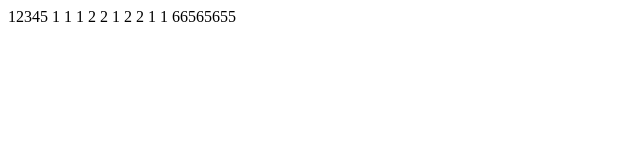
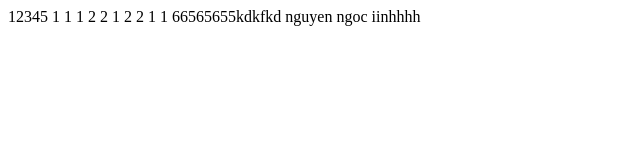
Before and after one commit to NgocVinhSoft/test, a plain HTML site: page abc.html in a window 1280 px wide. Shown: the whole page, without its empty margins (0-640 px from the left). Drawn offline with Linux system fonts and the light colour scheme.

Commit message:
Update abc.html

```diff
--- a/abc.html
+++ b/abc.html
@@ -6,6 +6,6 @@
     <title>Document</title>
 </head>
 <body>
-    12345 1 1 1 2 2 1 2 2 1 1 66565655
+    12345 1 1 1 2 2 1 2 2 1 1 66565655kdkfkd nguyen ngoc iinhhhh
 </body>
 </html>
```
